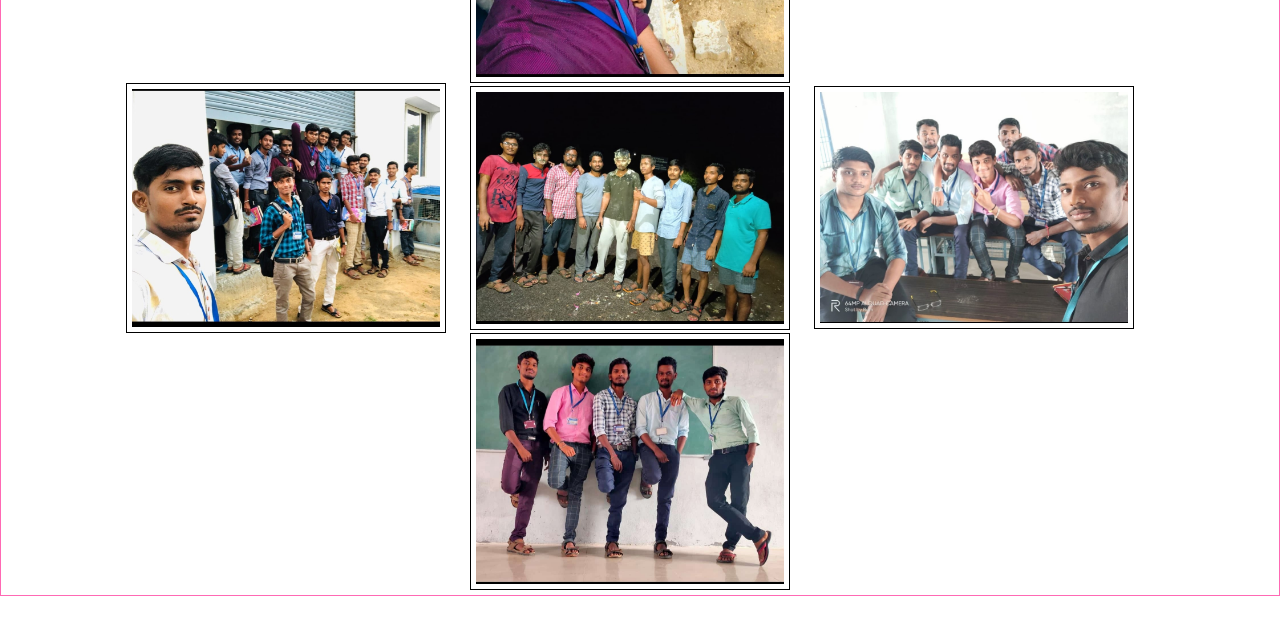
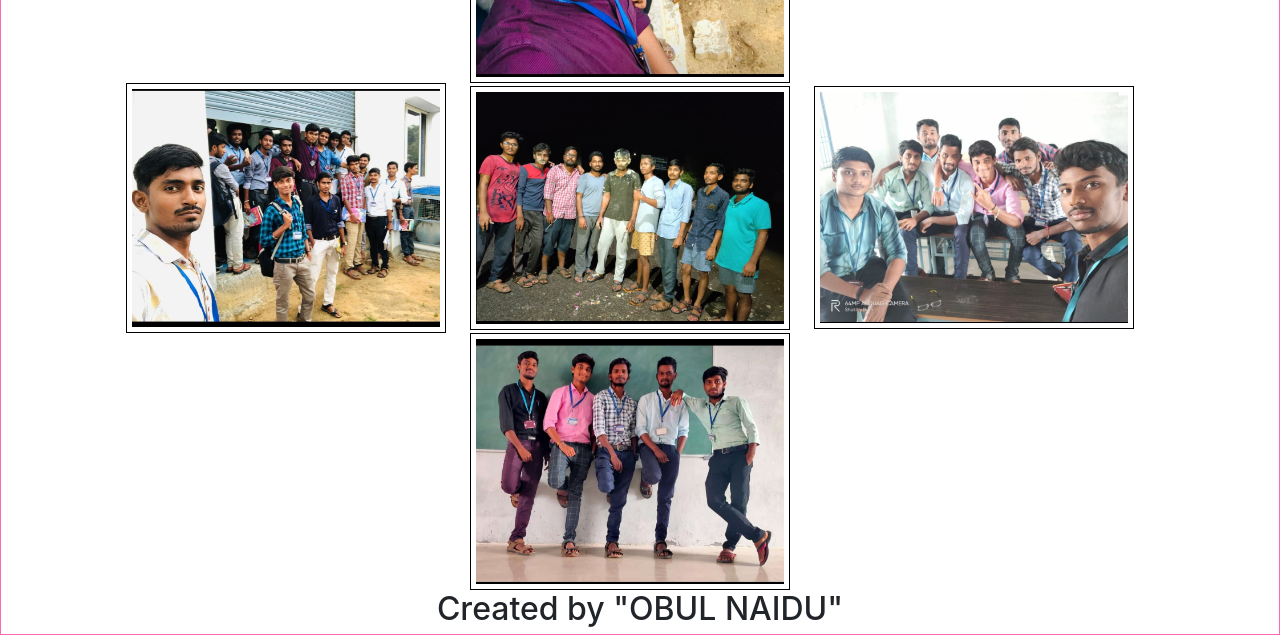
Before and after one commit to devanush/aitsfriends.io, a plain HTML site: page index.html in a window 1280 px wide. Shown: the part 5677-6312 px from the top of the page. Before the commit the page ends 6273 px from the top, so only its background shows below. Drawn offline with nearby package versions, Linux system fonts and the light colour scheme.

Commit message:
Update index.html

```diff
--- a/index.html
+++ b/index.html
@@ -39,6 +39,7 @@
 			padding: 0;
 			margin:0;
 		}
+
 	</style>
 </head>
 <body>
@@ -213,7 +214,7 @@ p {
     <img src="photos\team16.jpg"><span></span>
   <img src="photos\team17.jpg"><span></span>
 
-
+<h2>Created by "OBUL NAIDU" </h2>
 
 
 
```
